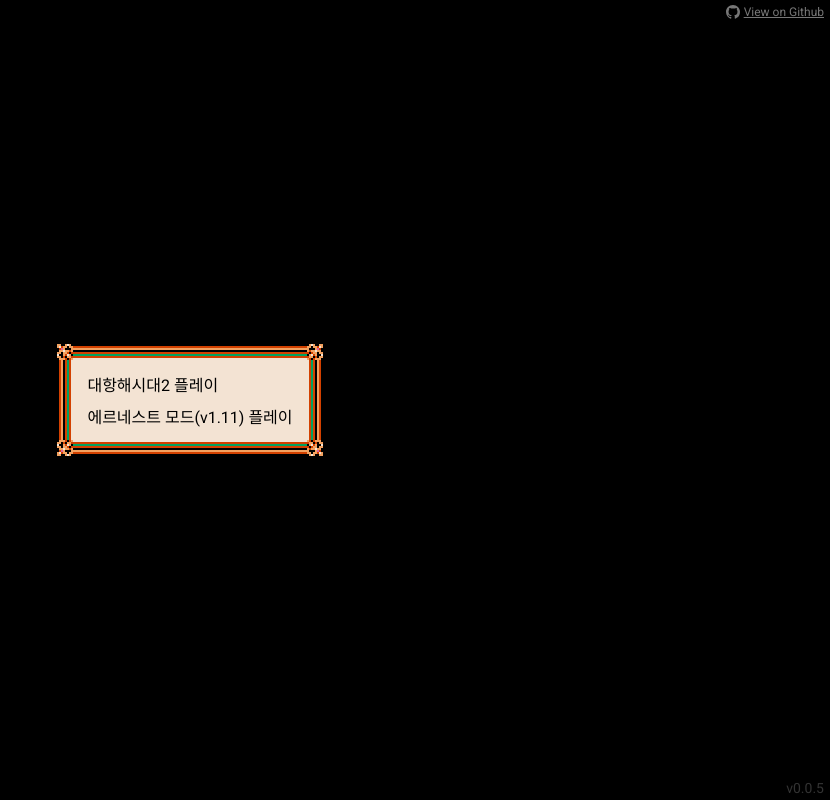
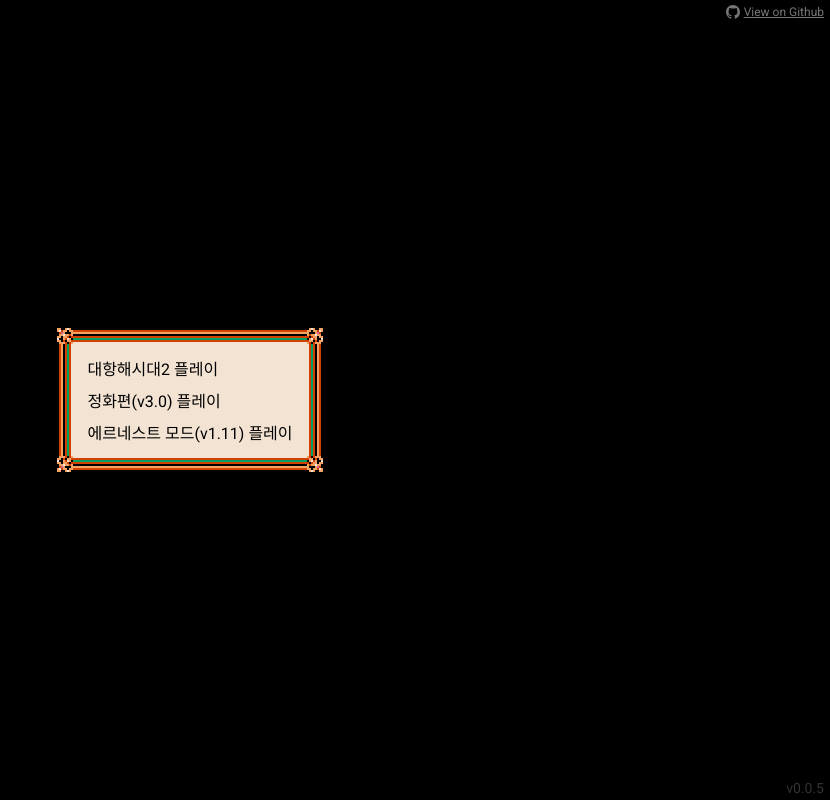
Before and after one commit to wan2land/unchartedwaters2, a Vue app: page / in a window 1280 px wide. Shown: the whole page, without its empty margins (450-1280 px from the left). Built offline with nearby package versions, Linux system fonts and the light colour scheme.

Commit message:
Add 정화편

```diff
--- a/src/app.vue
+++ b/src/app.vue
@@ -8,6 +8,7 @@
           <div class="corner corner-bl"></div>
           <div class="corner corner-br"></div>
           <a class="menu-item" @click="onStartGame()">대항해시대2 플레이</a>
+          <a class="menu-item" @click="onStartGame('mod_junghwa_v3.0')">정화편(v3.0) 플레이</a>
           <a class="menu-item" @click="onStartGame('mod_ernst_v1.11', 'PLAY.BAT')">에르네스트 모드(v1.11) 플레이</a>
         </div>
       </div>
--- a/webpack.config.js
+++ b/webpack.config.js
@@ -59,6 +59,7 @@
         { from: __dirname + '/node_modules/js-dos/dist/wdosbox.js', to: 'static' },
         { from: __dirname + '/node_modules/js-dos/dist/wdosbox.wasm.js', to: 'static' },
         { from: 'game/water2.zip', to: 'static' },
+        { from: 'game/mod_junghwa_v3.0.zip', to: 'static' },
         { from: 'game/mod_ernst_v1.11.zip', to: 'static' },
       ],
     }),
```
Also changed, not shown: 1 other file (tests, documents, lock files or other folders).
